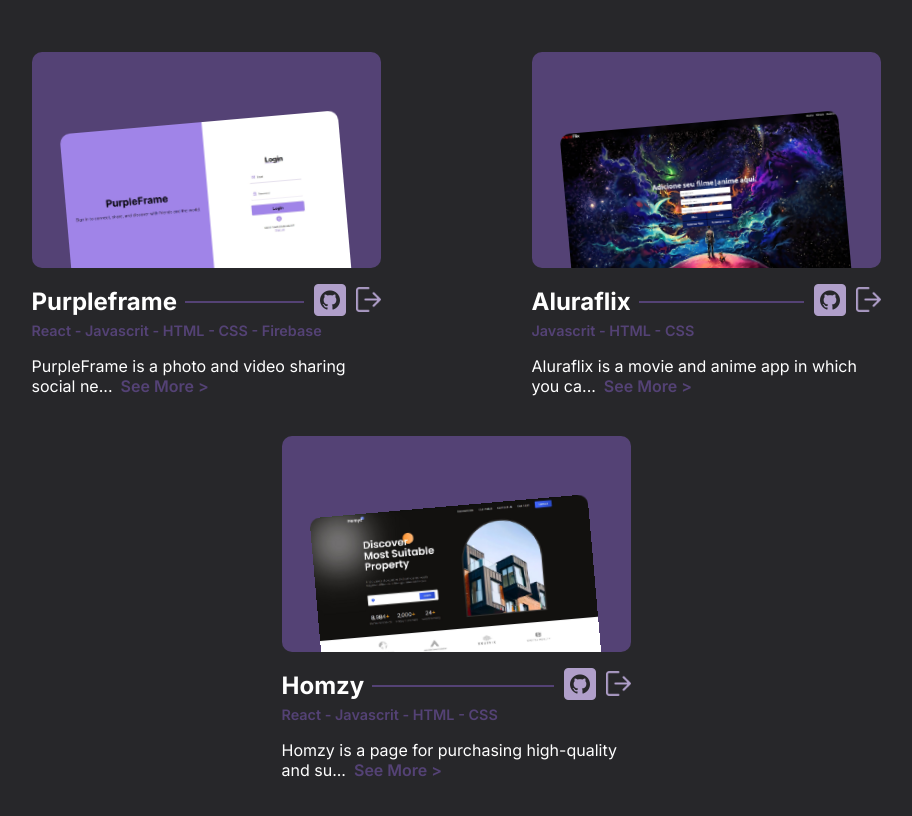
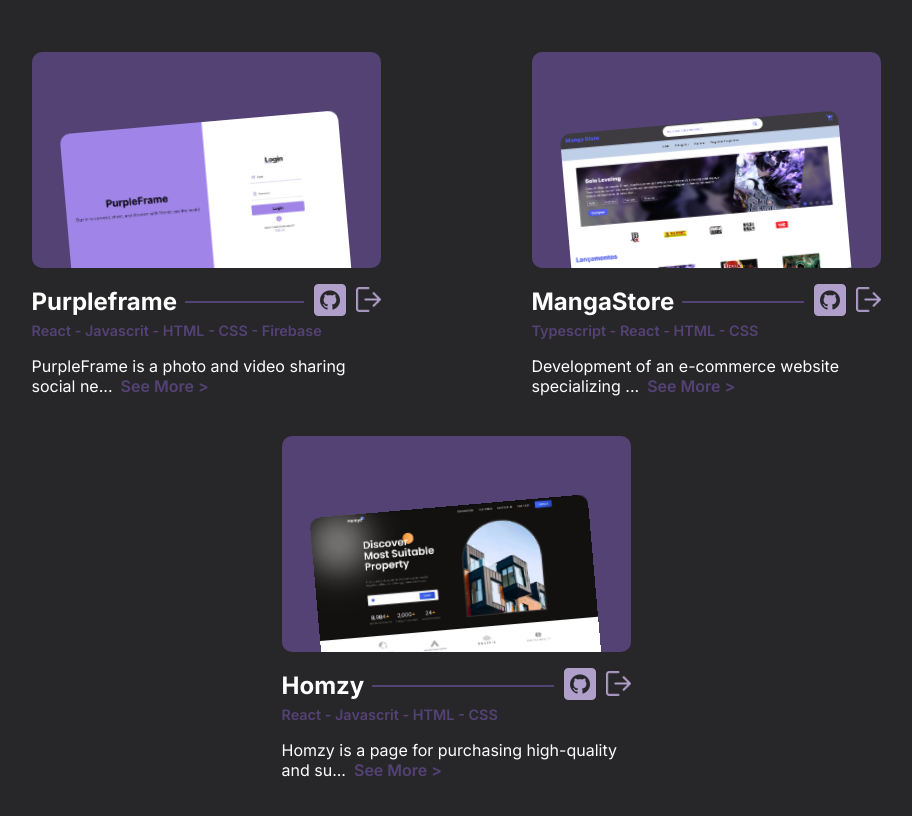
Before and after one commit to ythiago03/ythiago03-porfolio, a React (Vite) app: page / in a window 1280 px wide. Shown: the part 2543-3359 px from the top of the page, without its empty margins (184-1096 px from the left). Built offline with nearby package versions, Linux system fonts and the light colour scheme.

Commit message:
feat: remove aluraflix and add mangastore

```diff
--- a/src/App.tsx
+++ b/src/App.tsx
@@ -24,7 +24,7 @@ import webDevIcon from './assets/web-dev-icon.svg';
 import emailIcon from './assets/email-icon.svg';
 /* Images */
 import purpleframeImg from '../public/Purpleframe.jpg';
-import aluraFlixImg from '../public/Aluraflix.jpg';
+import mangaStoreImg from '../public/MangaStore.png';
 import homzyImg from '../public/Homzy.jpg';
 import Motion from './Components/Motion/Motion';
 
@@ -290,12 +290,12 @@ const App = () => {
               </Motion>
               <Motion>
                 <CardProject
-                  cardCover={aluraFlixImg}
-                  name="Aluraflix"
-                  tecs={['Javascrit','HTML', 'CSS']}
-                  repo="https://github.com/ythiago03/aluraImersao/tree/main/aula4-5"
-                  demo="https://ythiagoalurafilx.netlify.app/"
-                  desc={languageToggle ? 'Aluraflix é um aplicativo de filmes e animes no qual você pode adicionar novos filmes/animes ou removê-los.' : 'Aluraflix is a movie and anime app in which you can add new movies/animes or remove them.' }
+                  cardCover={mangaStoreImg}
+                  name="MangaStore"
+                  tecs={['Typescript', 'React', 'HTML', 'CSS']}
+                  repo="https://github.com/ythiago03/manga-store"
+                  demo="https://manga-store-ythiago03.vercel.app/"
+                  desc={languageToggle ? 'Criação de um site e-commerce especializado na venda de mangás. A plataforma oferece uma interface amigável e intuitiva, permitindo aos usuários navegar e encontrar seus títulos favoritos com facilidade. ' : 'Development of an e-commerce website specializing in manga sales. The platform offers a user-friendly and intuitive interface, allowing users to easily browse and find their favorite titles.' }
                 />
               </Motion>
 
```
Also changed, not shown: public/MangaStore.png (added).
